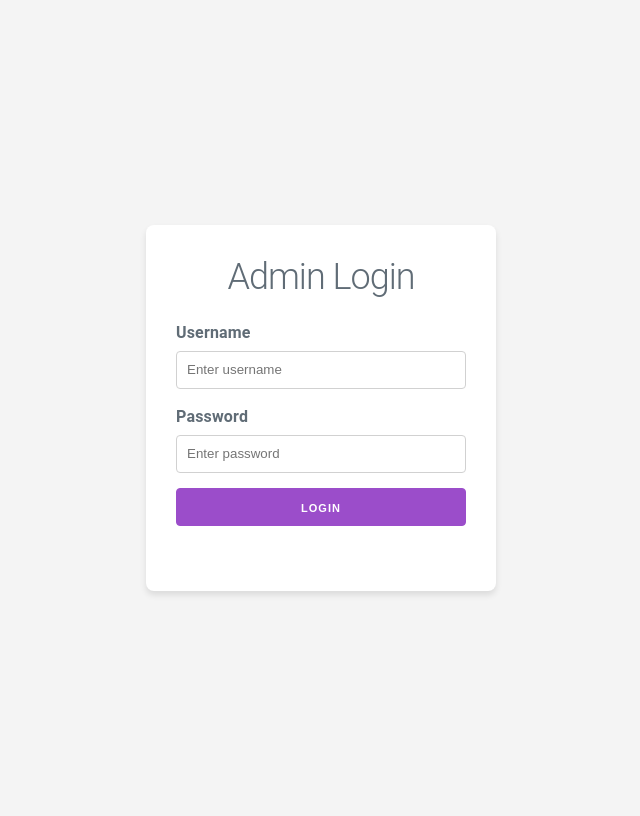
After one commit to donjoo/taskify, a Django app: page /panel/login/ in a window 1280 px wide. The commit adds this page. Shown: the whole page, without its empty margins (319-959 px from the left). Run offline with Django 5.2, Linux system fonts and the light colour scheme.

Commit message:
login-logout superadmin dashboard working

```diff
--- a/admin_panel/templates/admin_panel/base.html
+++ b/admin_panel/templates/admin_panel/base.html
@@ -41,7 +41,6 @@
     <h2>Task Management Admin Panel</h2>
     <nav>
       <a href="{% url 'superadmin_dashboard' %}">SuperAdmin Dashboard</a>
-      <a href="{% url 'admin_dashboard' %}">Admin Dashboard</a>
       <a href="{% url 'logout' %}">Logout</a>
     </nav>
   </header>
--- /dev/null
+++ b/admin_panel/templates/admin_panel/login.html
@@ -0,0 +1,61 @@
+<!DOCTYPE html>
+<html lang="en">
+<head>
+  <meta charset="UTF-8">
+  <meta name="viewport" content="width=device-width, initial-scale=1.0">
+  <title>Admin Panel Login</title>
+  <link rel="stylesheet" href="https://cdnjs.cloudflare.com/ajax/libs/milligram/1.4.1/milligram.min.css">
+  <style>
+    body {
+      display: flex;
+      justify-content: center;
+      align-items: center;
+      height: 100vh;
+      background: #f4f4f4;
+    }
+    .login-container {
+      background: white;
+      padding: 30px;
+      border-radius: 8px;
+      box-shadow: 0 4px 6px rgba(0,0,0,0.1);
+      width: 350px;
+    }
+    h2 {
+      text-align: center;
+      margin-bottom: 20px;
+    }
+    button {
+      width: 100%;
+    }
+    .error-message {
+      color: red;
+      margin-top: 10px;
+      text-align: center;
+    }
+  </style>
+</head>
+<body>
+  <div class="login-container">
+    <h2>Admin Login</h2>
+    <form method="post">
+      {% csrf_token %}
+      <label for="username">Username</label>
+      <input type="text" name="username" placeholder="Enter username" required>
+
+      <label for="password">Password</label>
+      <input type="password" name="password" placeholder="Enter password" required>
+
+      <button type="submit">Login</button>
+    </form>
+
+    {% if error %}
+      <p class="error-message">{{ error }}</p>
+    {% endif %}
+    {% if messages %}
+      {% for message in messages %}
+        <p class="error-message">{{ message }}</p>
+      {% endfor %}
+    {% endif %}
+  </div>
+</body>
+</html>
--- a/admin_panel/urls.py
+++ b/admin_panel/urls.py
@@ -8,5 +8,5 @@ urlpatterns = [
     path('login/', views.login_view, name='login'),
     path('logout/', views.logout_view, name='logout'),
 
-    path('superadmin/dashboard/', views.superadmin_dashboard, name='superadmin-dashboard'),
+    path('superadmin/dashboard/', views.superadmin_dashboard, name='superadmin_dashboard'),
 ]
```
